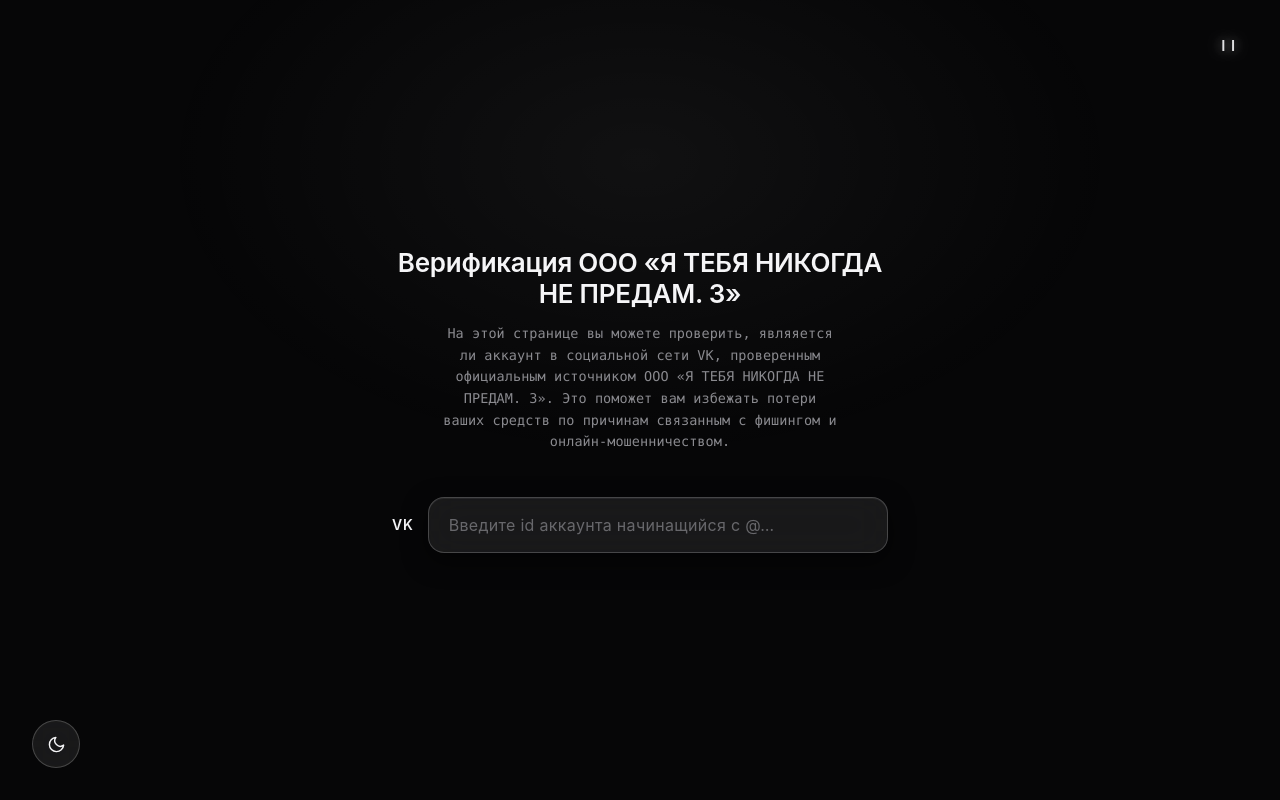
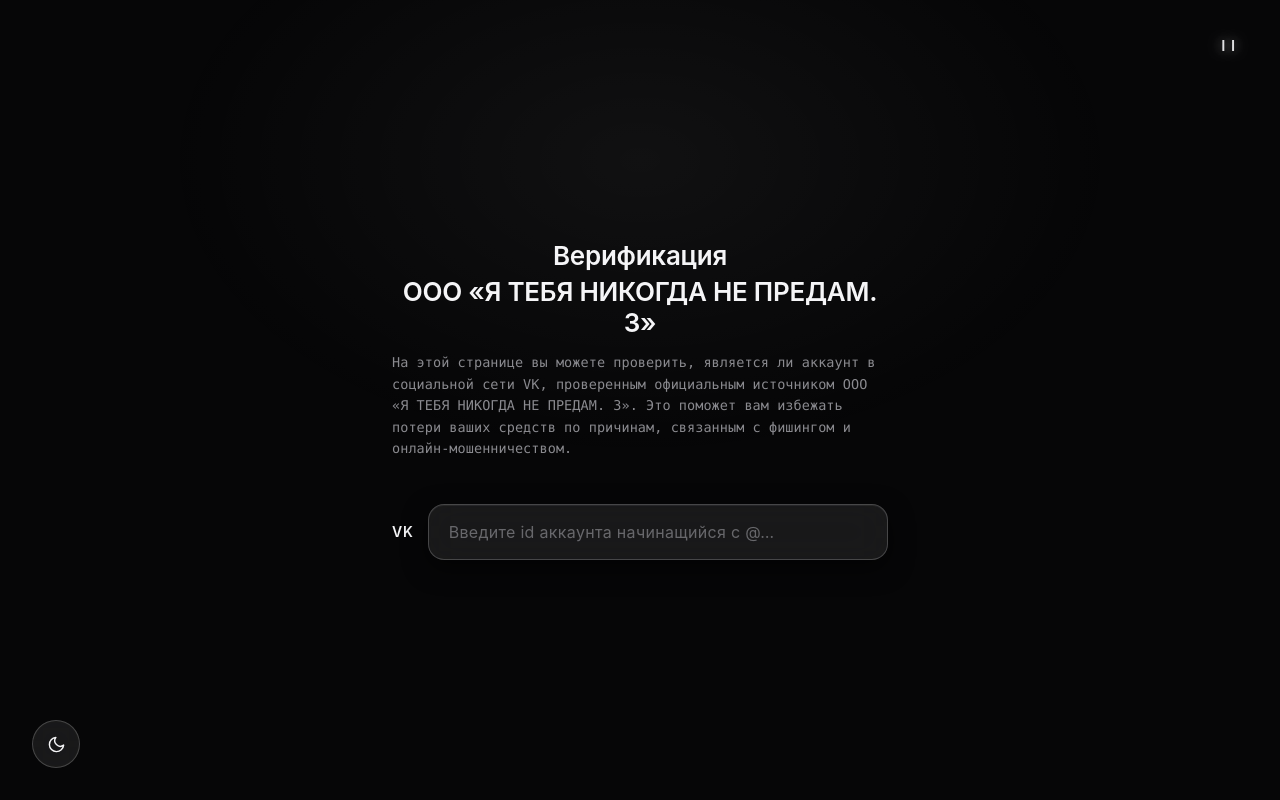
Before and after one commit to anwpf3-cmyk/authentic-verify1, a plain HTML site: page verify/index.html in a window 1280 px wide. Drawn offline with Linux system fonts and the light colour scheme.

Commit message:
Update index.html

```diff
--- a/verify/index.html
+++ b/verify/index.html
@@ -368,8 +368,11 @@
     <div class="mark">I I</div>
 
     <main>
-        <h1>Верификация ООО «Я ТЕБЯ НИКОГДА НЕ ПРЕДАМ. 3»</h1>
-        <p class="sub">На этой странице вы можете проверить, являяется ли аккаунт в социальной сети VK, проверенным официальным источником ООО «Я ТЕБЯ НИКОГДА НЕ ПРЕДАМ. 3». Это поможет вам избежать потери ваших средств по причинам связанным с фишингом и онлайн-мошенничеством.</p>
+                <h1>
+            <span style="display: block; margin-bottom: 5px;">Верификация</span>
+            ООО «Я ТЕБЯ НИКОГДА НЕ ПРЕДАМ. 3»
+        </h1>
+        <p class="sub" style="text-align: left; max-width: 600px; margin-left: auto; margin-right: auto;">На этой странице вы можете проверить, является ли аккаунт в социальной сети VK, проверенным официальным источником ООО «Я ТЕБЯ НИКОГДА НЕ ПРЕДАМ. 3». Это поможет вам избежать потери ваших средств по причинам, связанным с фишингом и онлайн-мошенничеством.</p>
 
         <form class="search-wrap" id="searchForm" autocomplete="off">
             <span class="vk-label">VK</span>
```
